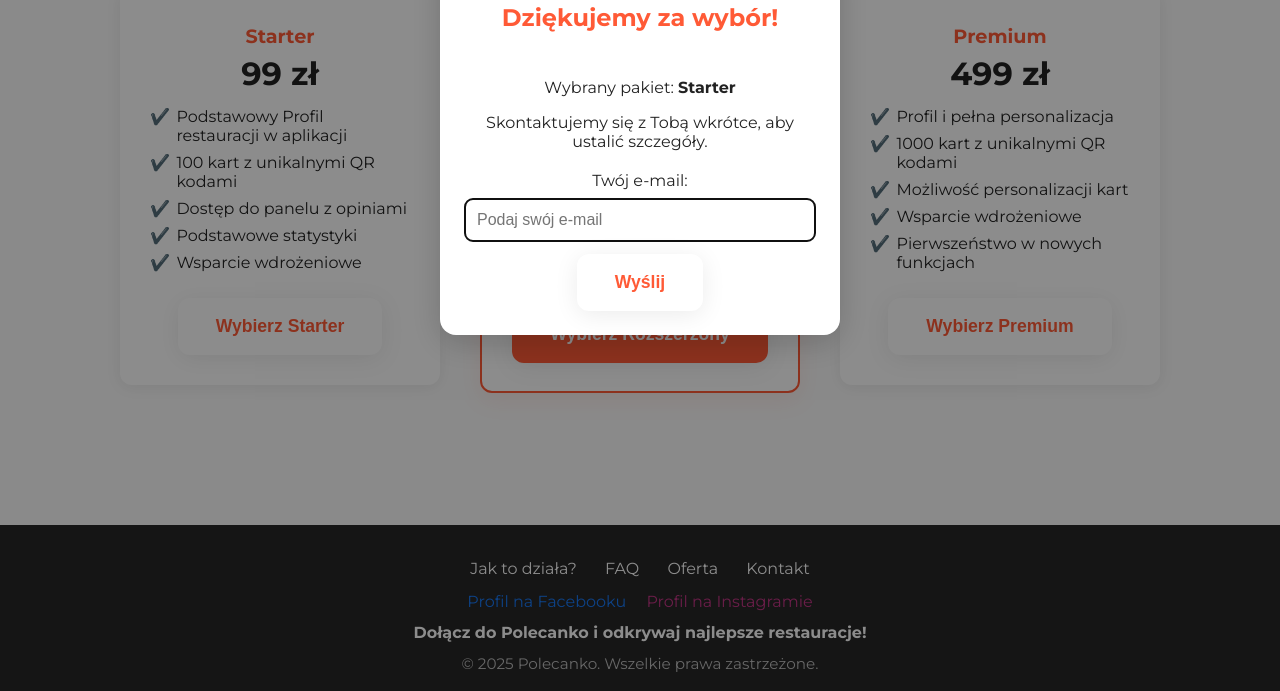
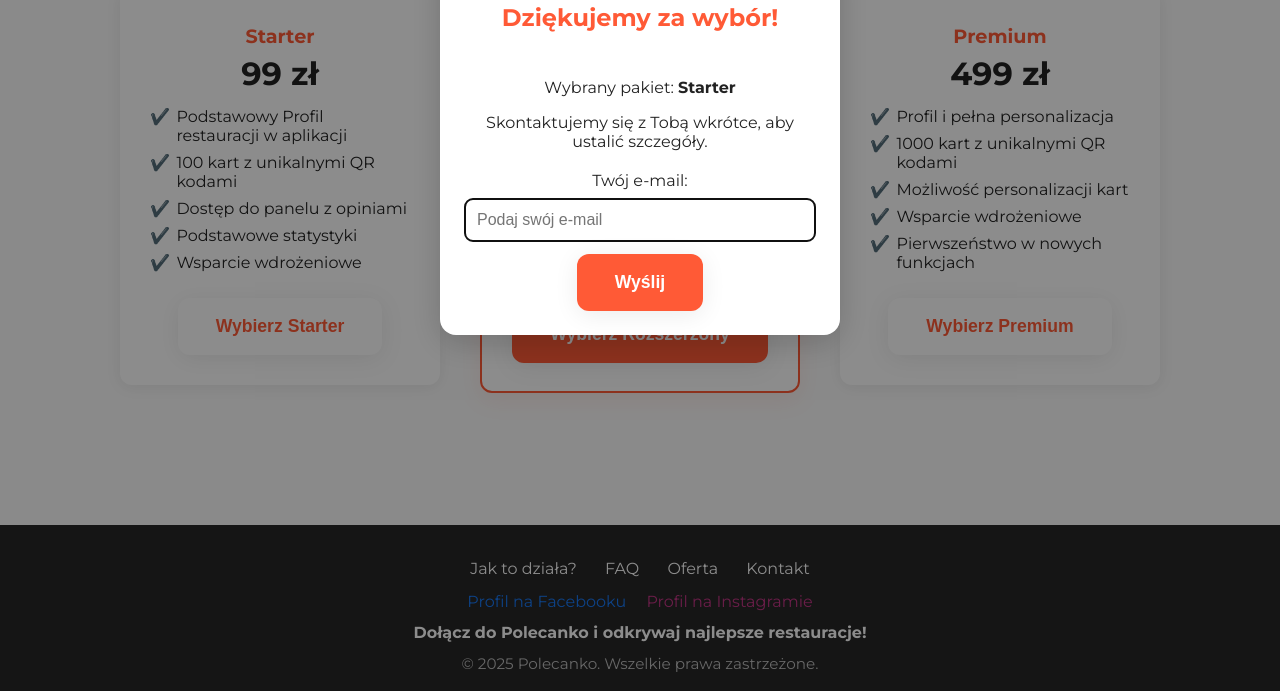
Before and after one commit to Agonista-receptora-GABA/polecanko_page, a plain HTML site: page index.html in a window 1280 px wide. Both pictures are taken after a click on the button "Wybierz Starter". Shown: the part 2487-3178 px from the top of the page. Drawn offline with Linux system fonts and the light colour scheme.

Commit message:
Emphasize the CTA button on modal
This way it's more convincing.

```diff
--- a/css/style.css
+++ b/css/style.css
@@ -635,6 +635,13 @@ footer {
   font-size: 1rem;
   box-sizing: border-box;
 }
+.modal-content .cta-btn {
+  background: var(--primary);
+  color: #fff;
+}
+.modal-content .cta-btn:hover {
+  background: #222;
+}
 @media (max-width: 600px) {
   .modal-content {
     width: 98%;
```
